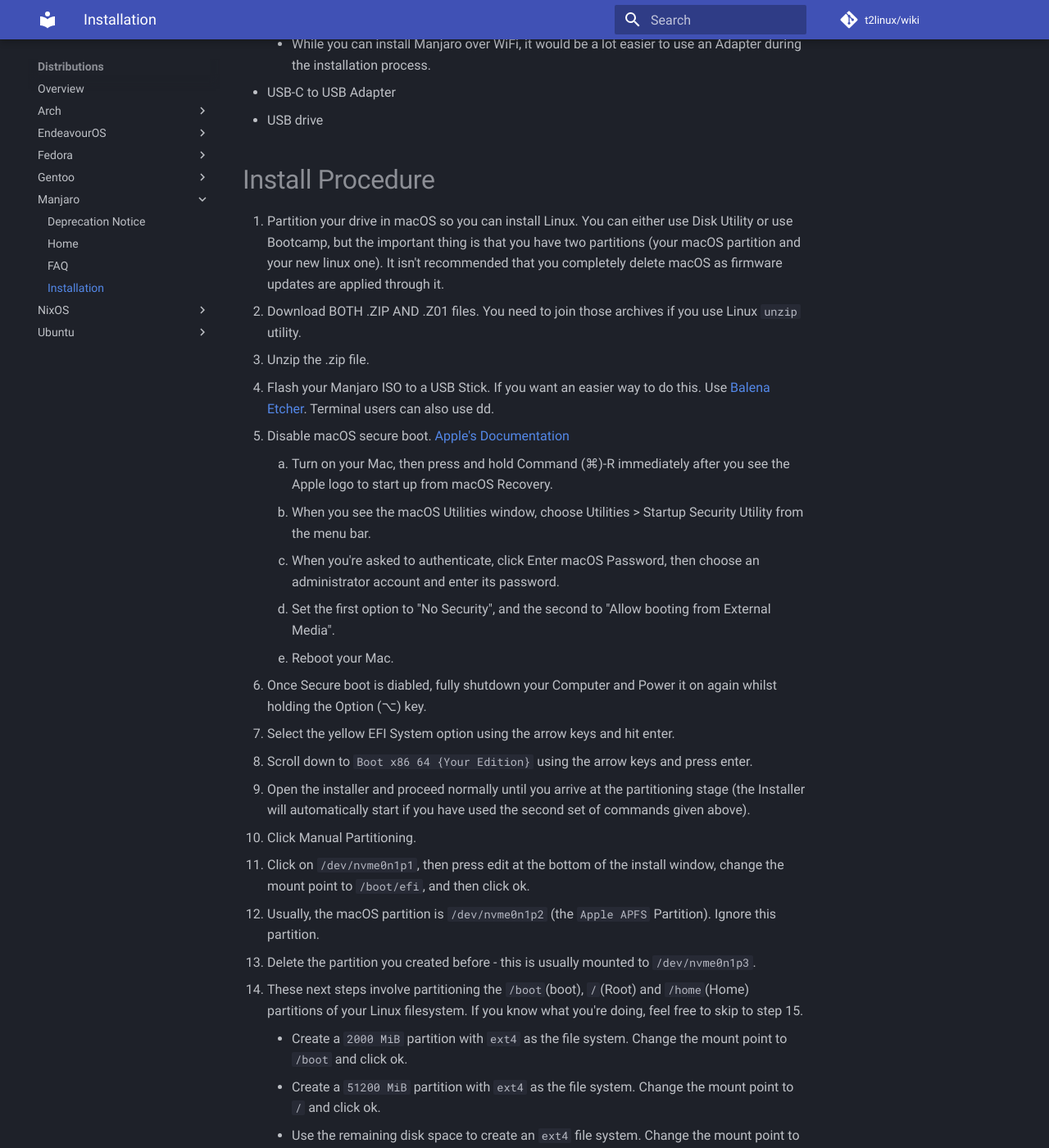
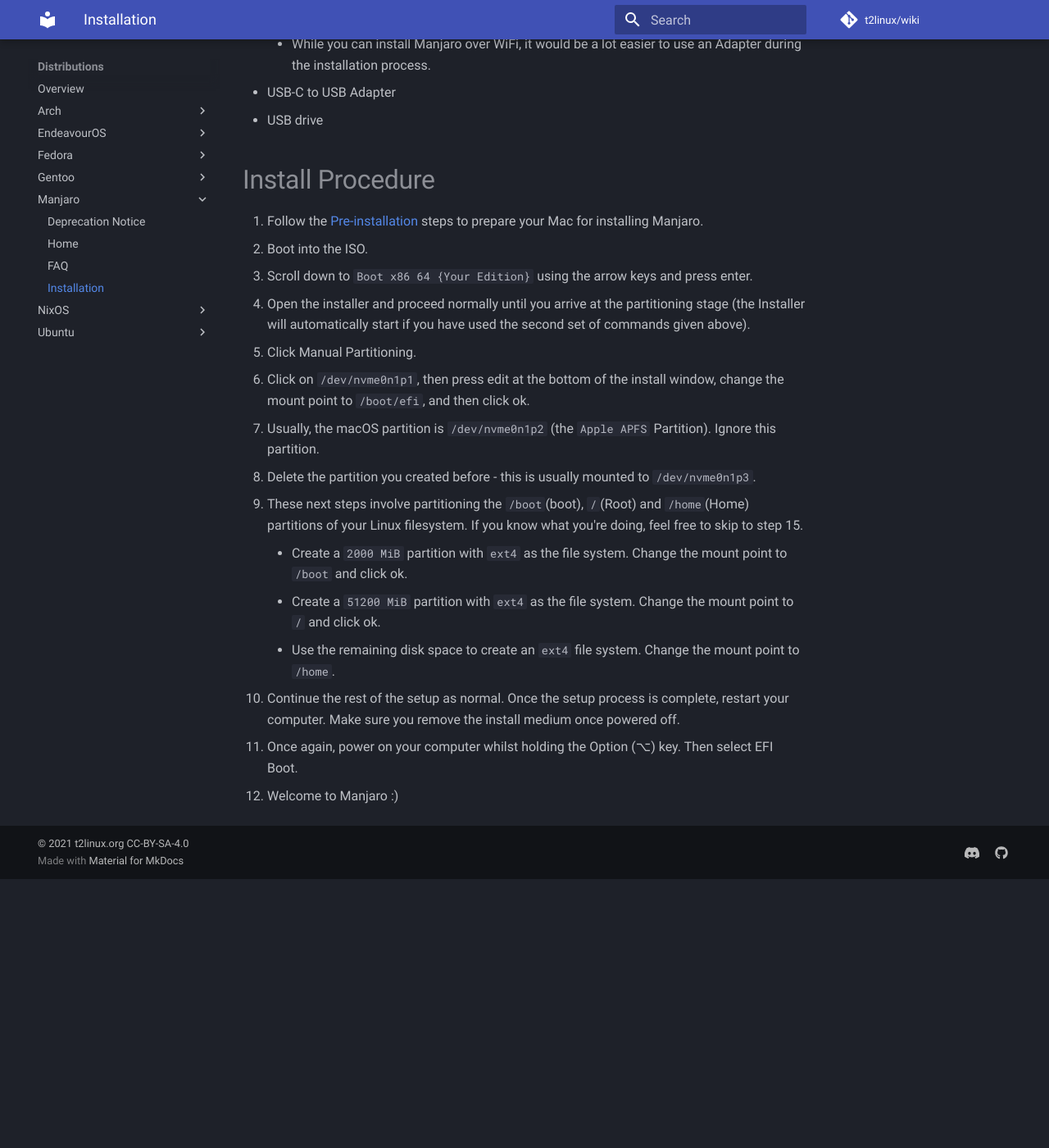
Before and after one commit to t2linux/wiki, an MkDocs documentation site: the page built from docs/distributions/manjaro/installation.md, in a window 1280 px wide and 1400 px high, scrolled down 529 px. Shown: the whole window at 82% size. Built offline with MkDocs 1.6.1 and Material for MkDocs 9.7.7, drawn with Linux system fonts in a browser that asks for light colours; comment, search, counter and statistics services are not loaded; after the commit the page ends 1601 px from its top, so only the background shows below that.

Commit message:
Manjaro: Use preinstall guide

```diff
--- a/docs/distributions/manjaro/installation.md
+++ b/docs/distributions/manjaro/installation.md
@@ -14,33 +14,20 @@ Manjaro T2 support will be deprecated soon. See [Deprecation Plan](https://wiki.
 * USB drive
 
 # Install Procedure
-
-1. Partition your drive in macOS so you can install Linux. You can either use Disk Utility or use Bootcamp, but the important thing is that you have two partitions (your macOS partition and your new linux one). It isn't recommended that you completely delete macOS as firmware updates are applied through it.
-2. Download BOTH .ZIP AND .Z01 files. You need to join those archives if you use Linux `unzip` utility.
-3. Unzip the .zip file.
-4. Flash your Manjaro ISO to a USB Stick. If you want an easier way to do this. Use [Balena Etcher](https://www.balena.io/etcher/). Terminal users can also use dd.
-5. Disable macOS secure boot. [Apple's Documentation](https://support.apple.com/en-au/HT208330)
-
-    1. Turn on your Mac, then press and hold Command (⌘)-R immediately after you see the Apple logo to start up from macOS Recovery.
-    2. When you see the macOS Utilities window, choose Utilities > Startup Security Utility from the menu bar.
-    3. When you're asked to authenticate, click Enter macOS Password, then choose an administrator account and enter its password.
-    4. Set the first option to "No Security", and the second to "Allow booting from External Media".
-    5. Reboot your Mac.
-
-6. Once Secure boot is diabled, fully shutdown your Computer and Power it on again whilst holding the Option (⌥) key.
-7. Select the yellow EFI System option using the arrow keys and hit enter.
-8. Scroll down to `Boot x86 64 {Your Edition}` using the arrow keys and press enter.
-9. Open the installer and proceed normally until you arrive at the partitioning stage (the Installer will automatically start if you have used the second set of commands given above).
-10. Click Manual Partitioning.
-11. Click on `/dev/nvme0n1p1`, then press edit at the bottom of the install window, change the mount point to `/boot/efi`, and then click ok.
-12. Usually, the macOS partition is `/dev/nvme0n1p2` (the `Apple APFS` Partition). Ignore this partition.
-13. Delete the partition you created before - this is usually mounted to `/dev/nvme0n1p3`.
-14. These next steps involve partitioning the `/boot`(boot), `/`(Root) and `/home`(Home) partitions of your Linux filesystem. If you know what you're doing, feel free to skip to step 15.
+1. Follow the [Pre-installation](https://wiki.t2linux.org/guides/preinstall) steps to prepare your Mac for installing Manjaro.
+2. Boot into the ISO.
+3. Scroll down to `Boot x86 64 {Your Edition}` using the arrow keys and press enter.
+4. Open the installer and proceed normally until you arrive at the partitioning stage (the Installer will automatically start if you have used the second set of commands given above).
+5. Click Manual Partitioning.
+6. Click on `/dev/nvme0n1p1`, then press edit at the bottom of the install window, change the mount point to `/boot/efi`, and then click ok.
+7. Usually, the macOS partition is `/dev/nvme0n1p2` (the `Apple APFS` Partition). Ignore this partition.
+8. Delete the partition you created before - this is usually mounted to `/dev/nvme0n1p3`.
+9. These next steps involve partitioning the `/boot`(boot), `/`(Root) and `/home`(Home) partitions of your Linux filesystem. If you know what you're doing, feel free to skip to step 15.
 
     * Create a `2000 MiB` partition with `ext4` as the file system. Change the mount point to `/boot` and click ok.
     * Create a `51200 MiB` partition with `ext4` as the file system. Change the mount point to `/` and click ok.
     * Use the remaining disk space to create an `ext4` file system. Change the mount point to `/home`.
 
-15. Continue the rest of the setup as normal. Once the setup process is complete, restart your computer. Make sure you remove the install medium once powered off.
-16. Once again, power on your computer whilst holding the Option (⌥) key. Then select EFI Boot.
-17. Welcome to Manjaro :)
+10. Continue the rest of the setup as normal. Once the setup process is complete, restart your computer. Make sure you remove the install medium once powered off.
+11. Once again, power on your computer whilst holding the Option (⌥) key. Then select EFI Boot.
+12. Welcome to Manjaro :)
```
